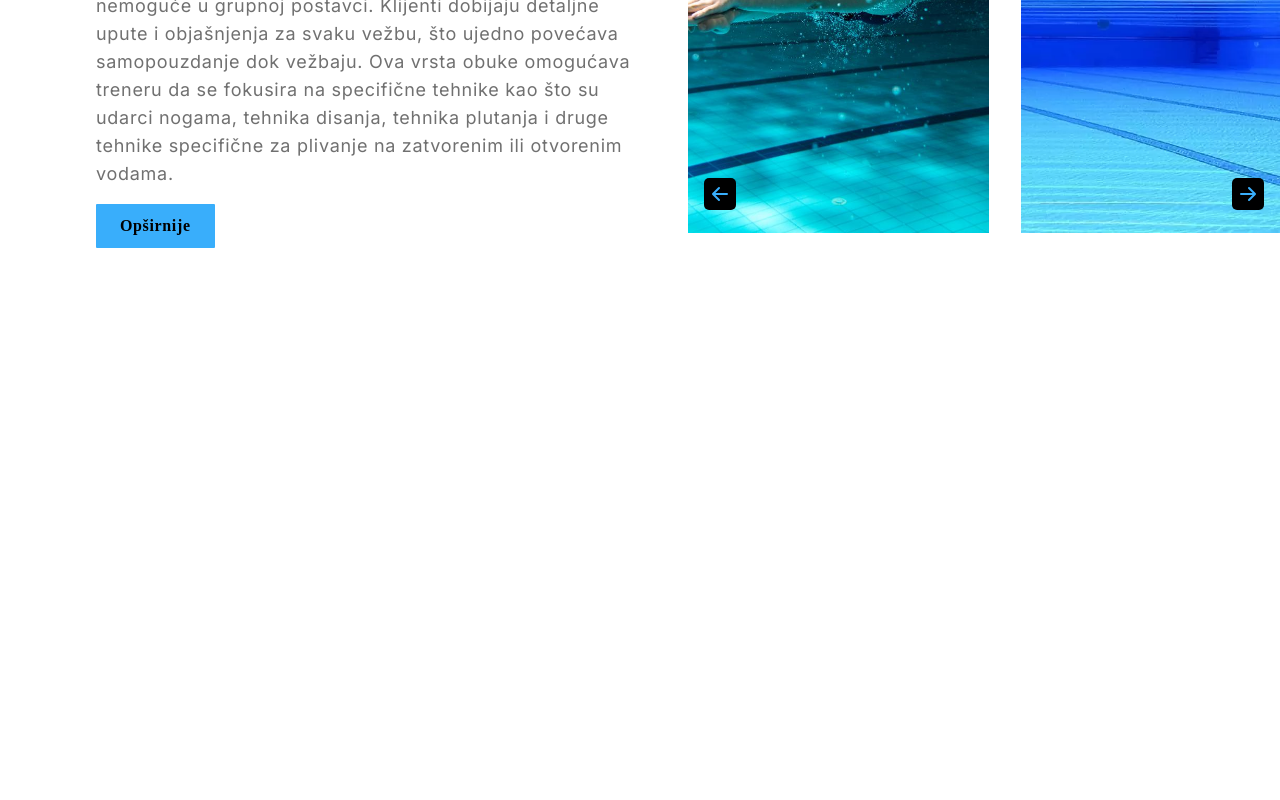
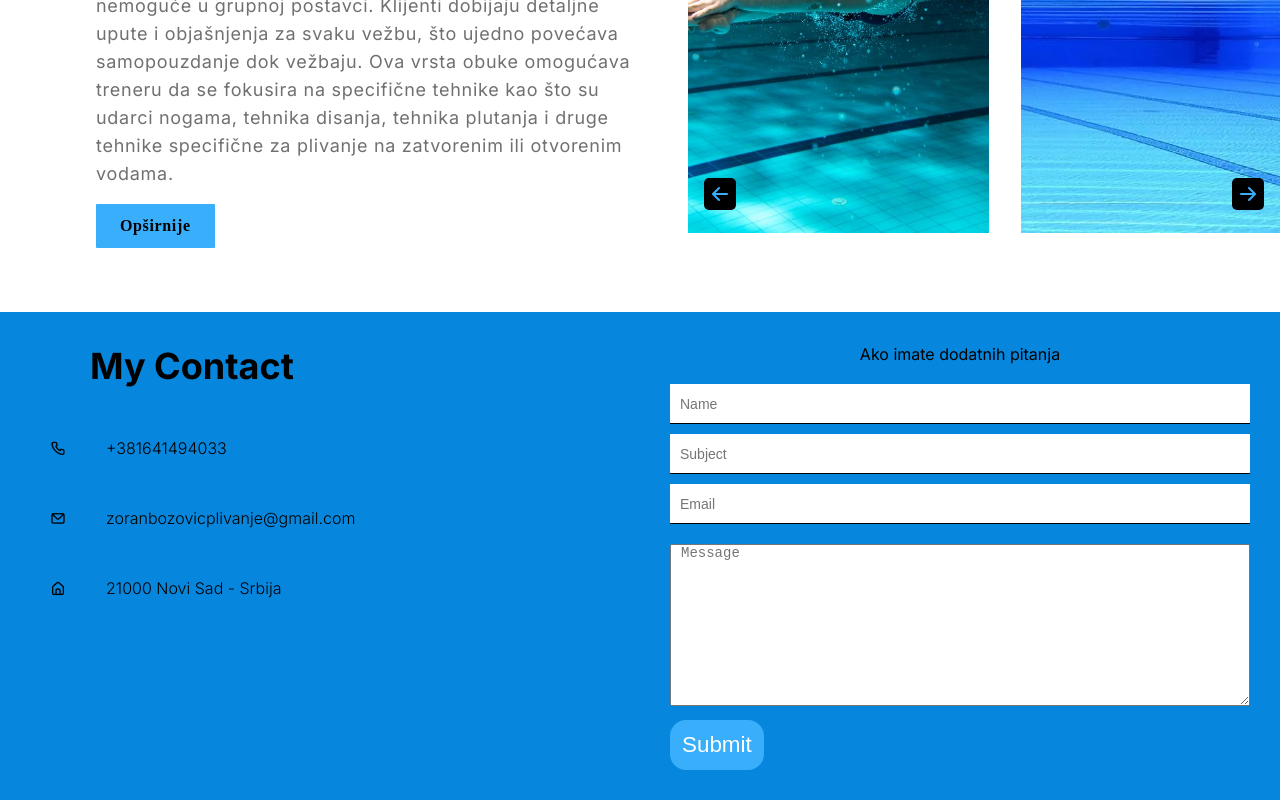
Before and after one commit to adrijanasavic/frontend_swimming, a React (Create React App) app: page / in a window 1280 px wide. Shown: the part 3780-4580 px from the top of the page. Before the commit the page ends 4092 px from the top, so only its background shows below. Built offline with nearby package versions, Linux system fonts and the light colour scheme; a web font is replaced by a local one.

Commit message:
create Contact

```diff
--- a/package.json
+++ b/package.json
@@ -3,10 +3,15 @@
   "version": "0.1.0",
   "private": true,
   "dependencies": {
+    "@iconify/icons-uil": "^1.2.3",
+    "@iconify/tools": "^3.0.2",
+    "@mui/icons-material": "^5.11.16",
     "@reduxjs/toolkit": "^1.9.5",
     "@testing-library/jest-dom": "^5.16.5",
     "@testing-library/react": "^13.4.0",
     "@testing-library/user-event": "^13.5.0",
+    "aos": "^2.3.4",
+    "emailjs-com": "^3.2.0",
     "react": "^18.2.0",
     "react-dom": "^18.2.0",
     "react-icons": "^4.10.1",
--- a/public/index.html
+++ b/public/index.html
@@ -24,7 +24,9 @@
       work correctly both with client-side routing and a non-root public URL.
       Learn how to configure a non-root public URL by running `npm run build`.
     -->
-    <title>React App</title>
+      <link rel="stylesheet" href="https://unicons.iconscout.com/release/v4.0.8/css/line.css">
+
+    <title>ČASOVI PLIVANJA</title>
   </head>
   <body>
     <noscript>You need to enable JavaScript to run this app.</noscript>
--- a/src/App.js
+++ b/src/App.js
@@ -1,5 +1,6 @@
 import "./App.css";
 import AboutUs from "./components/AboutUs/AboutUs";
+import Contact from "./components/Contact/Contact";
 import Gallery from "./components/Gallery/Gallery";
 import Header from "./components/Header/Header";
 import Navbar from "./components/Navbar/Navbar";
@@ -14,7 +15,8 @@ function App() {
       <AboutUs />
       <Specijal />
       <Personal />
-      <Gallery/>
+      <Gallery />
+      <Contact/>
     </div>
   );
 }
--- /dev/null
+++ b/src/components/Contact/Contact.css
@@ -0,0 +1,139 @@
+.contact {
+    padding-top: 2rem;
+    background-color: var(--color-secondary);
+    font-family: var(--font-alt);
+
+}
+
+.contact-container {
+    width: 20px;
+    height: 100%;
+    display: contents;
+}
+
+.contact-container-wrapper {
+    padding-right: 10px;
+    display: flex;
+}
+
+.contact-container-wrapper-left {
+    flex: 1;
+    margin-left: 30px;
+}
+
+.contact-container-wrapper-left-title {
+    font-size: 36px;
+    width: 80%;
+    margin-left: 60px;
+}
+
+.contact-container-wrapper-left-title-item {
+    display: flex;
+    align-items: center;
+    margin: 50px 20px;
+    font-weight: 300;
+    width: 70%;
+}
+
+.contact-container-wrapper-left-title-item i {
+    margin-right: 40px;
+}
+
+.contact-container-wrapper-right {
+    flex: 1;
+    display: flex;
+    flex-direction: column;
+    align-items: center;
+    justify-content: center;
+}
+
+.contact-container-wrapper-right-desc {
+    color: var(--color-black);
+    margin: 0 30px;
+}
+
+.contact-container-wrapper-right form {
+    margin: 20px;
+}
+
+.contact-container-wrapper-right form input {
+    width: 100%;
+    height: 40px;
+    margin-bottom: 10px;
+    border: none;
+    border-bottom: 1px solid black;
+    font-size: 14px;
+    padding-left: 10px;
+}
+
+.contact-container-wrapper-right form textarea {
+    width: 100%;
+    margin: 10px 0px;
+    font-size: 14px;
+    padding-left: 10px;
+}
+
+.contact-container-wrapper-right form .btn {
+    font-size: 1.4rem;
+    padding: 12px;
+    background-color: var(--color-primary);
+    color: var(--color-white);
+    border-radius: 1rem;
+    border: none;
+    margin-bottom: 10px;
+}
+
+.contact-container-wrapper-right form .btn:hover {
+    font-size: 1.4rem;
+    background-color: var(--color-primary);
+    color: var(--color-white);
+    box-shadow: 0 5px 16px 0 rgba(0, 0, 0, 0.24), 0 17px 50px 0 rgba(0, 0, 0, 0.19);
+}
+
+@media screen and (max-width: 750px) {
+    .contact-container-wrapper {
+        flex-direction: column;
+    }
+}
+
+@media screen and (max-width: 600px) {
+    .contact-container-wrapper {
+        flex-direction: column;
+    }
+}
+
+@media screen and (max-width: 480px) {
+    .contact-container-wrapper {
+        flex-direction: column;
+        margin-left: 10px;
+    }
+
+    .contact-container-wrapper-left-title {
+        font-size: 30px;
+    }
+
+    .contact-container-wrapper-left-title-item {
+        margin: 20px 0px;
+        width: 100%;
+    }
+
+    .contact-container-wrapper-right-desc {
+        display: none;
+    }
+
+    .contact-container-wrapper-right form {
+        margin-top: 0px;
+        display: flex;
+        flex-wrap: wrap;
+    }
+
+    .contact-container-wrapper-right form input {
+        width: 100%;
+        height: 40px;
+        margin-left: 0;
+    }
+
+    .contact-container-wrapper-right form button {
+        margin-top: 10px;
+    }
+}
--- /dev/null
+++ b/src/components/Contact/Contact.jsx
@@ -0,0 +1,172 @@
+import { useRef, useState } from "react";
+import { useSelector } from "react-redux";
+
+import emailjs from "emailjs-com";
+import React from "react";
+import "./Contact.css";
+
+function Contact() {
+  const { language } = useSelector((state) => state.settings);
+
+  const formRef = useRef();
+  const [done, setDone] = useState(false);
+  const [userName, setUserName] = useState("");
+  const [subject, setSubject] = useState("");
+  const [email, setEmail] = useState("");
+  const [message, setMessage] = useState("");
+  const [isFormValid, setFormValid] = useState(true);
+
+  const onSubmitForm = (event) => {
+    event.preventDefault();
+    if (!userName || !subject || !email || !message) {
+      setFormValid(false);
+      return;
+    }
+    setFormValid(true);
+    setDone(false);
+  };
+  const handleSubmit = (event) => {
+    console.log("handleSubmit ran");
+
+    event.preventDefault();
+
+    setUserName("");
+    setSubject("");
+    setEmail("");
+    setMessage("");
+
+    emailjs
+      .sendForm(
+        "service_vh6njl3",
+        "template_sd1wb95",
+        formRef.current,
+        "5m5YOy-_jQDKUWuuQ"
+      )
+      .then(
+        (result) => {
+          console.log(result.text);
+          setDone(true);
+          setTimeout(() => {
+            setDone(false);
+          }, 2000);
+        },
+        (error) => {
+          console.log(error.text);
+        }
+      );
+  };
+
+  return (
+    <div className="contact" id="contact">
+      <div className="contact-container">
+        <div className="contact-container-wrapper">
+          <div className="contact-container-wrapper-left">
+            <h1 className="contact-container-wrapper-left-title">
+              {" "}
+              My Contact{" "}
+            </h1>{" "}
+            <div className="c-info">
+              <div className="contact-container-wrapper-left-title-item">
+                <a href="tel://+381641494033">
+                  {" "}
+                  <i
+                    className="uil uil-phone"
+                    aria-label="Home icon"
+                    data-aos="fade-right"
+                    data-aos-duration="700"
+                  />
+                  +381641494033
+                </a>
+              </div>
+              <div className="contact-container-wrapper-left-title-item">
+                <a href="mailto:zoranbozovicplivanje@gmail.com">
+                  <i
+                    className="uil uil-envelope"
+                    aria-label="Home icon"
+                    data-aos="fade-right"
+                    data-aos-duration="700"
+                  />
+                  zoranbozovicplivanje@gmail.com
+                </a>
+              </div>
+              <div className="contact-container-wrapper-left-title-item">
+                <i
+                  className="uil uil-estate"
+                  aria-label="Home icon"
+                  data-aos="fade-right"
+                  data-aos-duration="700"
+                />
+
+                {language === "En"
+                  ? "21000 Novi Sad - Serbia"
+                  : "21000 Novi Sad - Srbija"}
+              </div>
+            </div>
+          </div>
+          <div
+            className="contact-container-wrapper-right"
+            onSubmit={(event) => onSubmitForm(event)}
+          >
+            <p className="contact-container-wrapper-right-desc">
+              {language === "En"
+                ? "If you have additional questions"
+                : "Ako imate dodatnih pitanja"}
+            </p>
+            <form ref={formRef} onSubmit={handleSubmit}>
+              <input
+                type="text"
+                placeholder="Name"
+                name="user_name"
+                onChange={(event) => setUserName(event.target.value)}
+                value={userName}
+              />
+              <input
+                type="text"
+                placeholder="Subject"
+                name="user_subject"
+                onChange={(event) => setSubject(event.target.value)}
+                value={subject}
+              />
+              <input
+                type="text"
+                placeholder="Email"
+                name="user_email"
+                onChange={(event) => setEmail(event.target.value)}
+                value={email}
+              />
+              <textarea
+                rows="10"
+                placeholder="Message"
+                name="message"
+                onChange={(event) => setMessage(event.target.value)}
+                value={message}
+              />
+              <button className="btn"> Submit </button>
+              {
+                <p>
+                  {done && isFormValid ? (
+                    <p>
+                      {" "}
+                      {language === "En"
+                        ? "Message has been sent"
+                        : "Poruka je poslata"}
+                    </p>
+                  ) : null}
+                </p>
+              }
+              {!isFormValid ? (
+                <p>
+                  {" "}
+                  {language === "En"
+                    ? "All field are required"
+                    : "Sva polja su obavezna"}
+                </p>
+              ) : null}
+            </form>
+          </div>
+        </div>
+      </div>
+    </div>
+  );
+}
+export default Contact;
```
Also changed, not shown: 2 other files (tests, documents, lock files or other folders).
